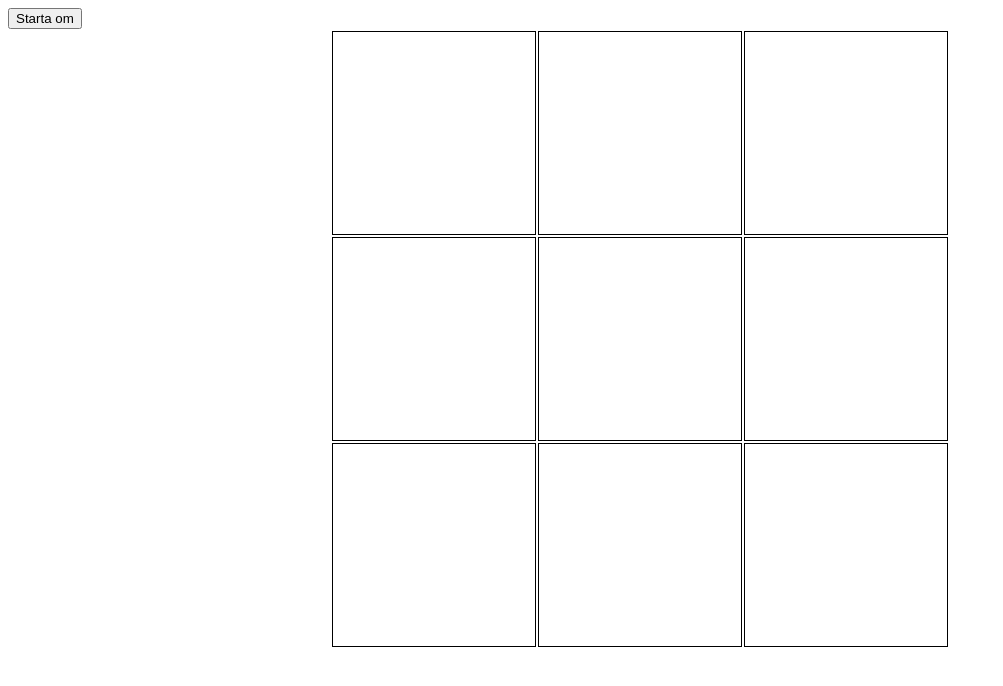
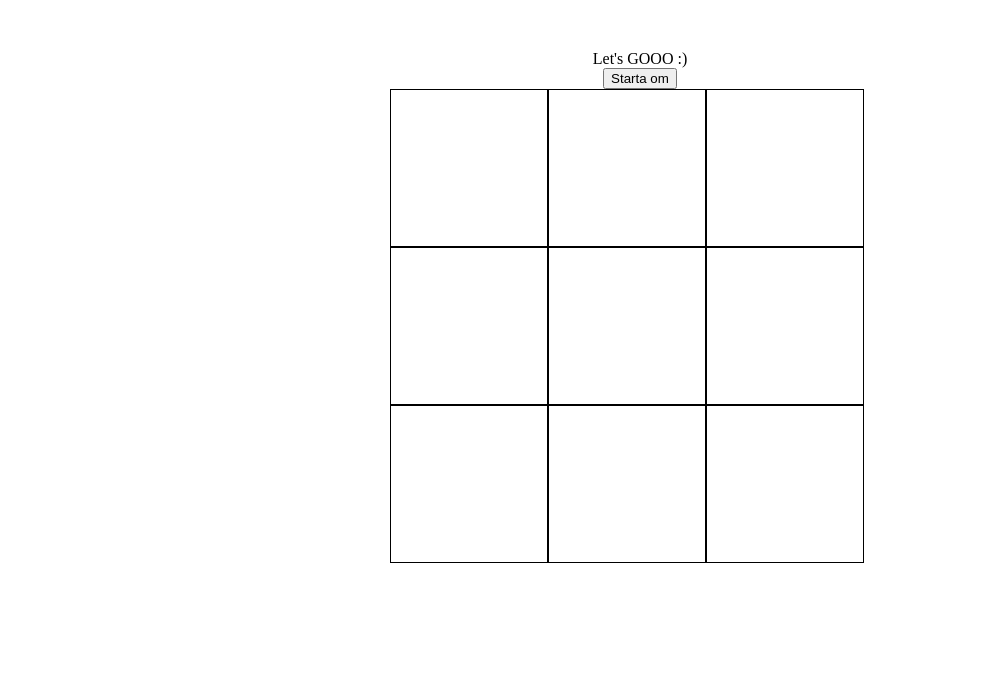
Before and after one commit to MohammedMotar00/mandatory-js-2, a plain HTML site: page index.html in a window 1280 px wide. Shown: the whole page, without its empty margins (0-1003 px from the left). Drawn offline with nearby package versions, Linux system fonts and the light colour scheme.

Commit message:
spelet fungerar 100%, ska bara styla spelet!

```diff
--- a/index.html
+++ b/index.html
@@ -10,24 +10,25 @@
     <script src="js.js" defer></script>
 </head>
 <body>
-    <div id="msg"></div>
-    <button id="reset">Starta om</button>
-    <table>
-        <tr>
-            <td class="box" id="b1"></td>
-            <td class="box" id="b2"></td>
-            <td class="box" id="b3"></td>
-        </tr>
-        <tr>
-            <td class="box" id="b4"></td>
-            <td class="box" id="b5"></td>
-            <td class="box" id="b6"></td>
-        </tr>
-        <tr>
-            <td class="box" id="b7"></td>
-            <td class="box" id="b8"></td>
-            <td class="box" id="b9"></td>
-        </tr>
-    </table>
+
+    <div id="container">
+            <div id="msg">Let's GOOO :)</div>
+            <button id="reset">Starta om</button>
+        <div id="rows">
+            <div class="box" id="b1"></div>
+            <div class="box" id="b2"></div>
+            <div class="box" id="b3"></div>
+        </div>
+        <div id="rows">
+            <div class="box" id="b4"></div>
+            <div class="box" id="b5"></div>
+            <div class="box" id="b6"></div>
+        </div>
+        <div id="rows">
+            <div class="box" id="b7"></div>
+            <div class="box" id="b8"></div>
+            <div class="box" id="b9"></div>
+        </div>
+    </div>
 </body>
 </html>
--- a/js.js
+++ b/js.js
@@ -1,6 +1,6 @@
 function startGame() {
     let player1 = 'X',
-        player2 = 'Y',
+        player2 = 'O',
         playerTurn = player1,
         winner = null,
         box = $('.box'),
@@ -16,6 +16,7 @@ function startGame() {
 
             } else if (e.target.innerHTML === "") {
                 e.target.innerHTML = playerTurn;
+                e.target.classList.add(playerTurn);
                 changePlayer();
 
             } else {
@@ -83,7 +84,7 @@ function startGame() {
     resetBtn.on('click', () => {
         playerTurn = player1;
         winner = null;
-        message("");
+        message("Let's GOOO :)");
         $('.box').html("");
     });
 
--- a/style.css
+++ b/style.css
@@ -1,15 +1,39 @@
 body {
     height: 100%;
+    padding: 0;
+    margin: 0;
 }
 
-table {
-    margin:auto;
+#container {
+    display: flex;
+    flex-flow: column wrap;
+    justify-content: center;
+    align-items: center;
+    margin-top: 50px;
 }
 
-td {
-    width: 200px;
-    height: 200px;
-    border: 1px solid;
+#rows {
+    display: flex;
+    flex-flow: row wrap;
+    width: 500px;
+}
+
+.box {
+    width: 150px;
+    height: 150px;
+    border: 1px solid black;
     text-align: center;
-    font-size: 40px;
+    padding: 3px;
 }
+
+.X, .O {
+    font-size: 80px;
+    font-family: cursive;
+}
+
+.X {
+    color: lightgreen;
+}
+.O {
+    color: midnightblue;
+}
```
